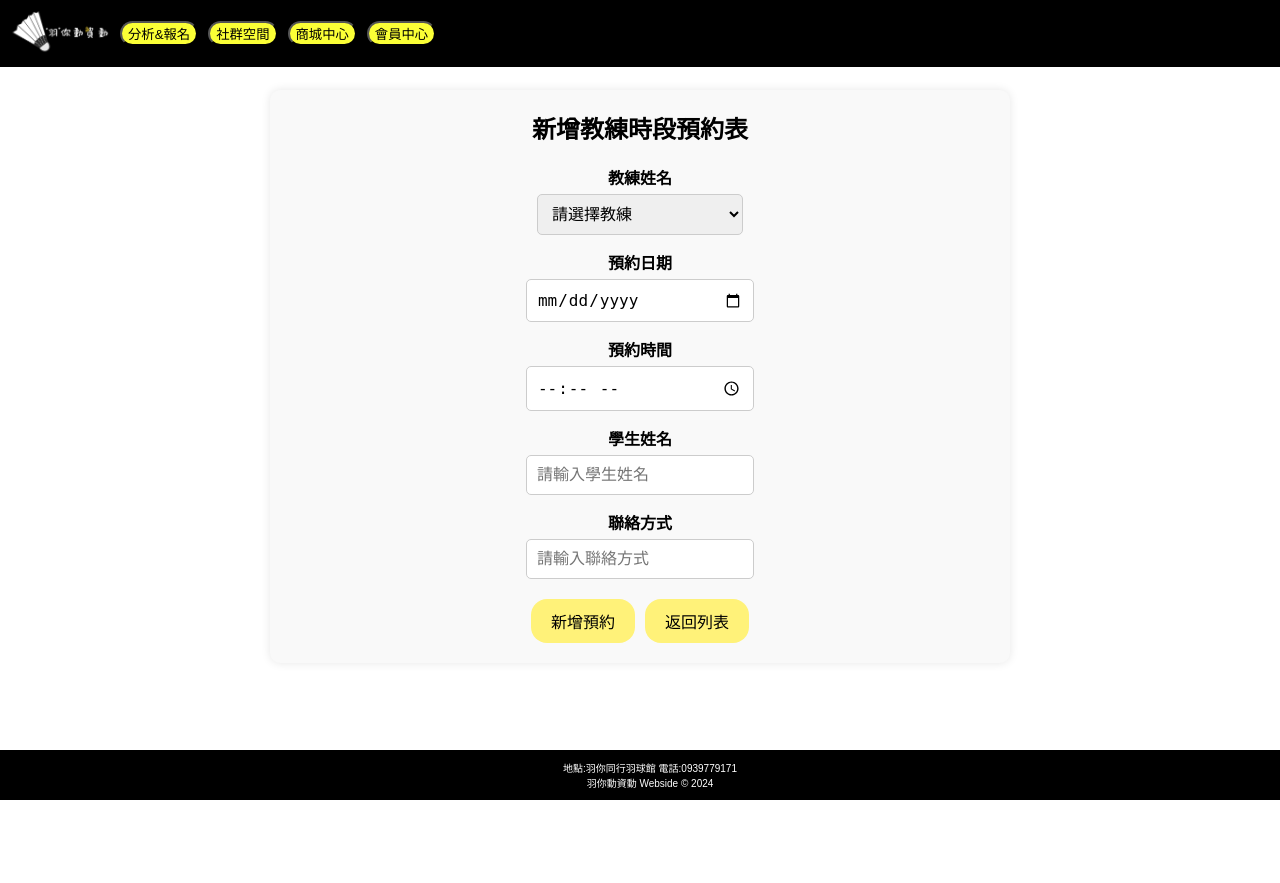
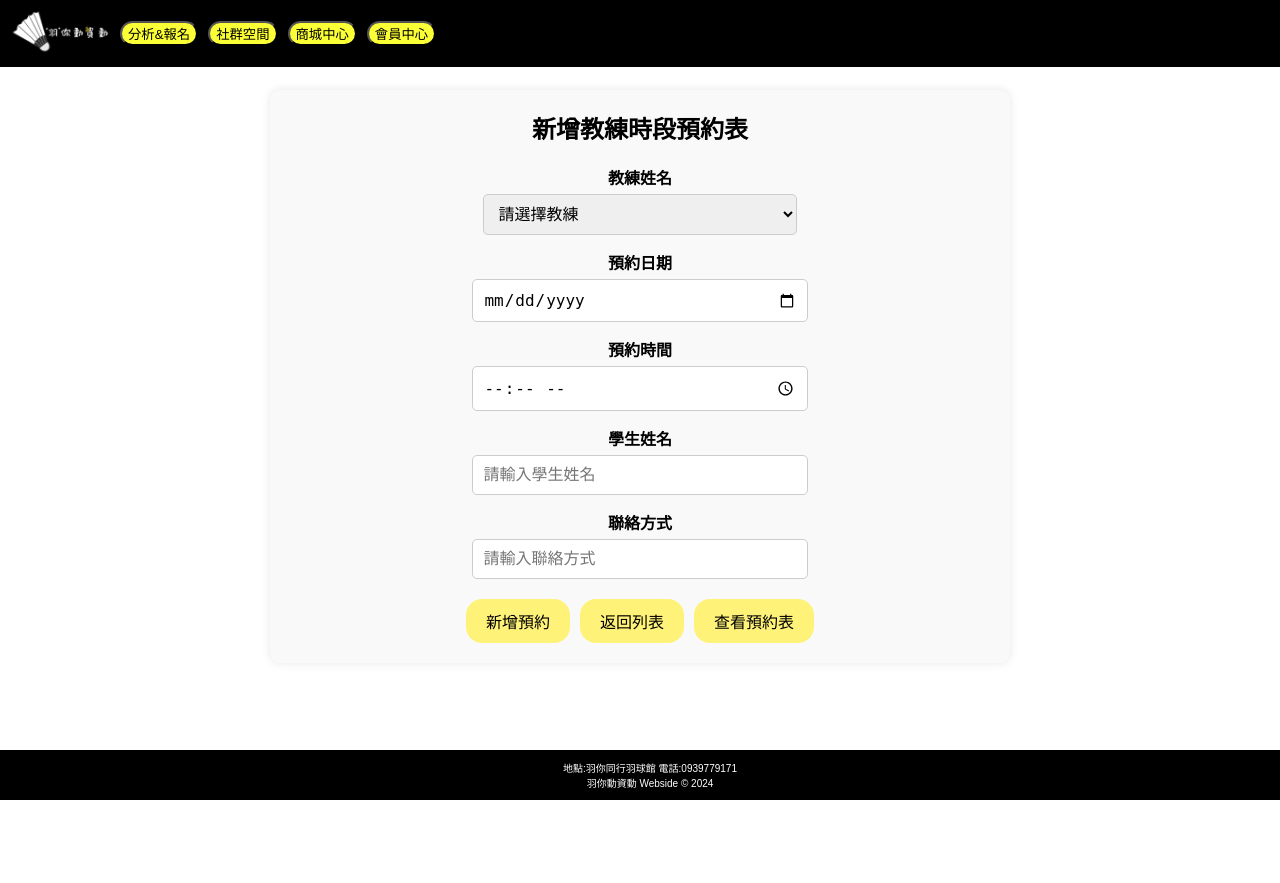
Before and after one commit to badminton113405/Badminton113405, a Django app: page /reservation_list/ in a window 1280 px wide. Shown: the top 883 px of the page. Run offline with Django 5.2, Linux system fonts and the light colour scheme; some web fonts are replaced.

Commit message:
-修改 預約畫面

```diff
--- a/BADMINTON/app/templates/reservation_list.html
+++ b/BADMINTON/app/templates/reservation_list.html
@@ -121,6 +121,7 @@
         <div class="button-group">
           <button type="submit">新增預約</button>
           <a href="{% url 'reservation_list' %}"><button type="button">返回列表</button></a>
+          <a href="{% url 'list' %}"><button type="button">查看預約表</button></a>
         </div>
       </form>
     </div>
```
